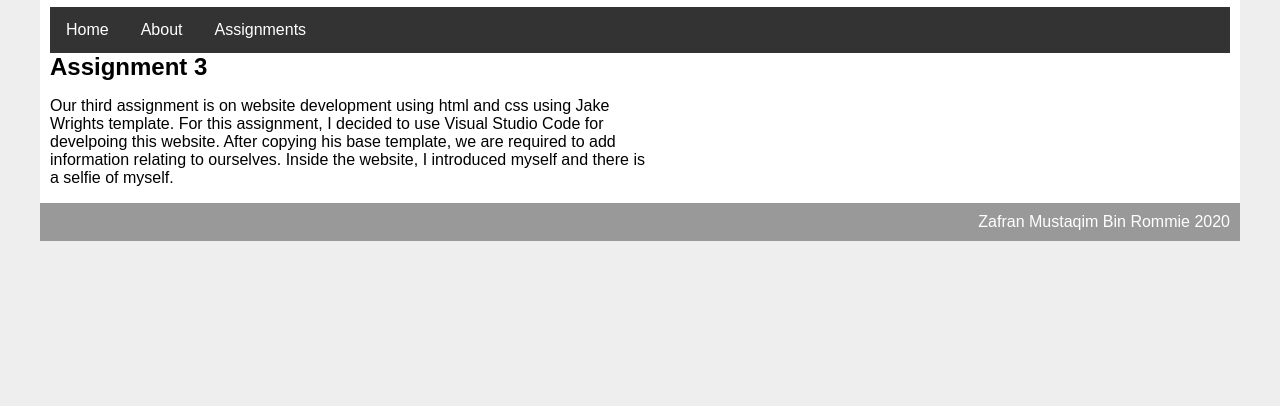
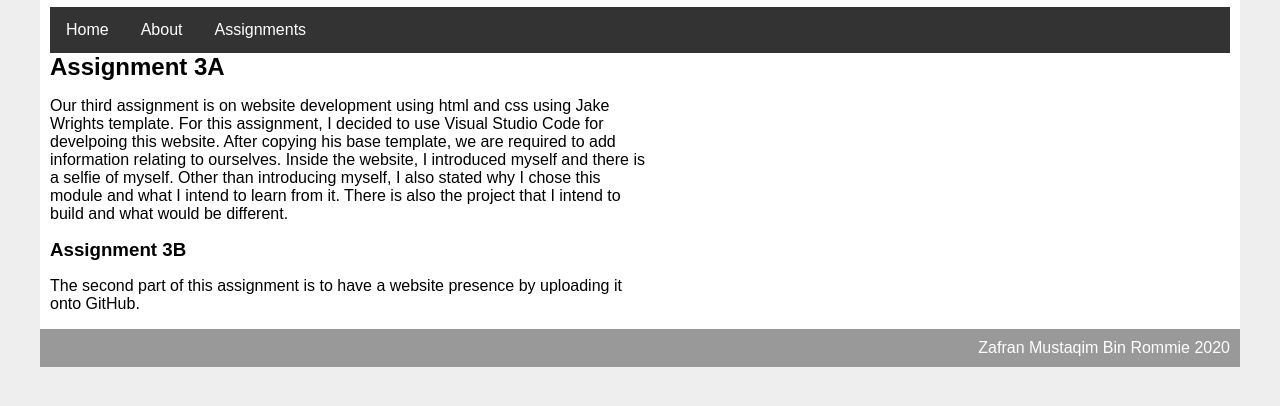
Before and after one commit to ZafranMustaqim/EP1000, a plain HTML site: page assignment/assignment3/assignment3.html in a window 1280 px wide. Shown: the part 48-454 px from the top of the page. Drawn offline with Linux system fonts and the light colour scheme.

Commit message:
7th commit

```diff
--- a/assignment/assignment3/assignment3.html
+++ b/assignment/assignment3/assignment3.html
@@ -24,9 +24,14 @@
                     </div>
                 </div>
                 <div id="main">
-                    <h2>Assignment 3</h2>
+                    <h2>Assignment 3A</h2>
                     <p>Our third assignment is on website development using html and css using Jake Wrights template. For this assignment, I decided to use Visual Studio Code for develpoing this website.
                         After copying his base template, we are required to add information relating to ourselves. Inside the website, I introduced myself and there is a selfie of myself.
+                        Other than introducing myself, I also stated why I chose this module and what I intend to learn from it.
+                        There is also the project that I intend to build and what would be different.
+                    </p>
+                    <h3>Assignment 3B</h3>
+                    <p>The second part of this assignment is to have a website presence by uploading it onto GitHub.
 
                     </p>
                 </div>
--- a/style.css
+++ b/style.css
@@ -1,6 +1,6 @@
 body{
     background-color: #eee;
-    font-family: "Source Code Pro Medium", sans-serif;
+    font-family: "Source Code Pro Light", sans-serif;
 }
 
 a{
```
